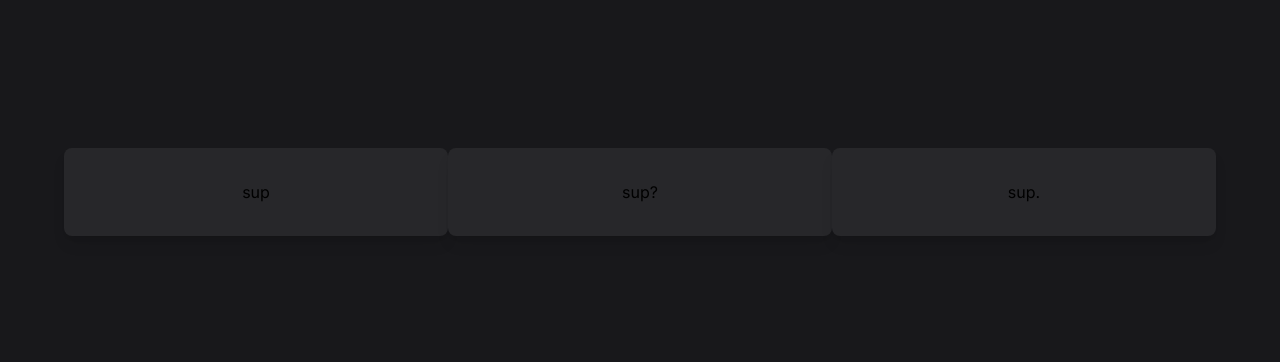
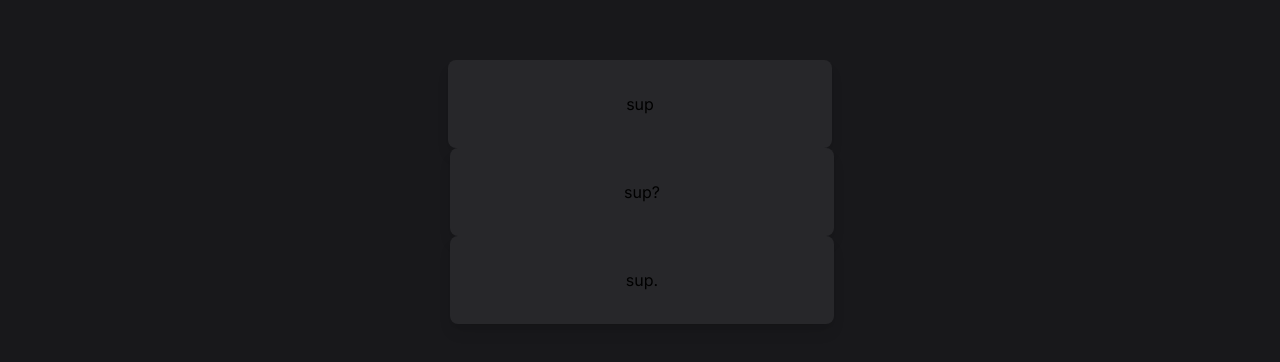
Before and after one commit to mattcbarrett/mattcbarrett.github.io, a Next.js app: page / in a window 1280 px wide. Shown: the part 208-570 px from the top of the page. Built offline with nearby package versions, Linux system fonts and the light colour scheme.

Commit message:
align vertically

```diff
--- a/app/page.tsx
+++ b/app/page.tsx
@@ -2,7 +2,7 @@ import Image from "next/image";
 
 export default function Home() {
   return (
-    <div className="flex items-center justify-center min-h-screen bg-zinc-900">
+    <div className="flex flex-col space-x-1 items-center justify-center min-h-screen bg-zinc-900">
       <div className="p-8 rounded-lg shadow-lg max-w-sm w-full text-center bg-zinc-800">
         sup
       </div>
```
